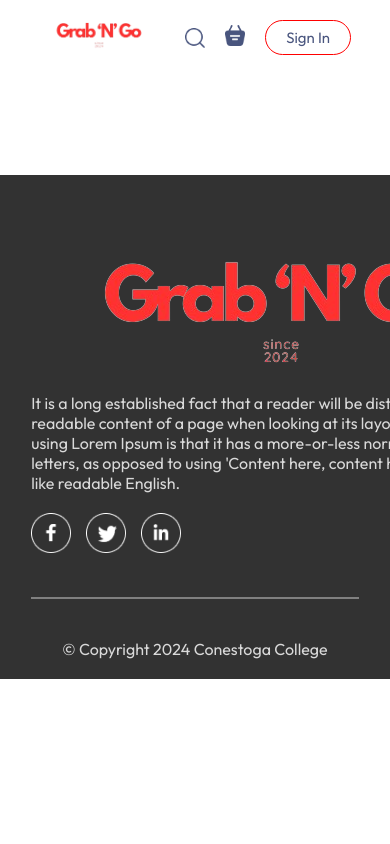
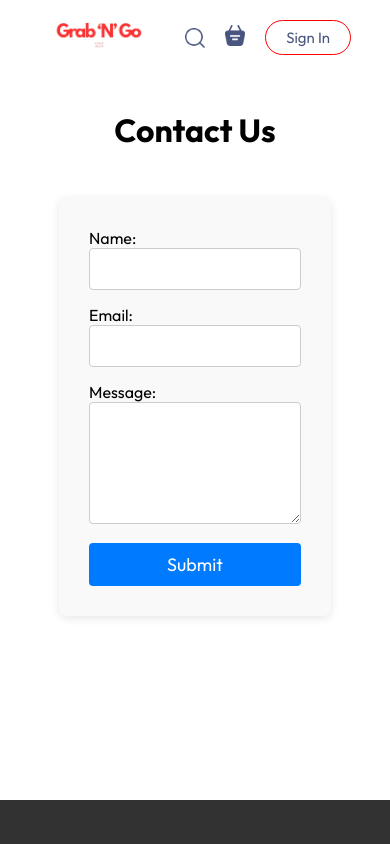
Before and after one commit to Anoop4u777/GrabNGo, a React (Vite) app in the folder frontend/: page /contact in a window 390 px wide. Shown: the top 844 px of the page. Built offline with nearby package versions, Linux system fonts and the light colour scheme; no server answers.

Commit message:
Contact/Mobile/About Pages Added | Navbar Links added for new pages | Route Added on App.jsx

```diff
--- a/frontend/src/App.jsx
+++ b/frontend/src/App.jsx
@@ -4,6 +4,8 @@ import { Route, Routes } from 'react-router-dom'
 import Home from './pages/Home/Home.jsx'
 import Cart from './pages/Cart/Cart.jsx'
 import MobileApp from './pages/Mobile-App/Mobile-App.jsx'
+import AboutUs from './pages/AboutUs/AboutUs.jsx'
+import ContactUs from './pages/ContactUs/ContactUs.jsx'
 import Restaurant from './pages/Restaurant/Restaurant.jsx'
 import PlaceOrder from './pages/PlaceOrder/PlaceOrder.jsx'
 import Footer from './components/Footer/Footer.jsx'
@@ -25,6 +27,8 @@ const App = () => {
           <Route path='/cart' element={<Cart />} />
           <Route path='/order' element={<PlaceOrder />} />
           <Route path='/mobile' element={<MobileApp />} />
+          <Route path='/about' element={<AboutUs />} />
+          <Route path='/contact' element={<ContactUs />} />
           <Route path='/restaurant' element={<Restaurant />} />
           <Route path="/restaurant/:id" element={<RestaurantDetail />} />
           <Route path="/verify" element={<Verify />} />
--- a/frontend/src/components/Navbar/Navbar.jsx
+++ b/frontend/src/components/Navbar/Navbar.jsx
@@ -24,8 +24,8 @@ const Navbar = ({setShowLogin}) => {
       <Link to='/'><li onClick={()=>setMenu('Home')} className={menu==='Home'?'active':''}>Home</li></Link>
       <Link to='/restaurant'><li onClick={()=>setMenu('Restaurants')} className={menu==='Restaurants'?'active':''}>Restaurants</li></Link>
       <Link to='/mobile'><li onClick={()=>setMenu('Mobile-App')} className={menu==='Mobile-App'?'active':''}>Mobile</li></Link>
-        <li onClick={()=>setMenu('Contact-Us')} className={menu==='Contact-Us'?'active':''}>Contact-Us</li>
-        <li onClick={()=>setMenu('About-Us')} className={menu==='About-Us'?'active':''}>About-Us</li>
+      <Link to='/about'><li onClick={()=>setMenu('About-Us')} className={menu==='About-Us'?'active':''}>About Us</li></Link>
+      <Link to='/contact'><li onClick={()=>setMenu('Contact-Us')} className={menu==='Contact-Us'?'active':''}>Contact Us</li></Link>
       </ul>
       <div className='navbar-right'>
         <img src={assets.search_icon} alt='search' />
--- /dev/null
+++ b/frontend/src/pages/AboutUs/AboutUs.css
@@ -0,0 +1,47 @@
+.container {
+    margin-top: 20px;
+  }
+
+  .text-center {
+    text-align: center;
+  }
+
+  .mb-5 {
+    margin-bottom: 3rem;
+  }
+
+  .row {
+    display: flex;
+    flex-wrap: wrap;
+  }
+
+  .col-md-6 {
+    flex: 0 0 50%;
+    max-width: 50%;
+    padding: 0 15px;
+  }
+
+  .mb-4 {
+    margin-bottom: 1.5rem;
+  }
+
+  .card {
+    border: 1px solid #ddd;
+    border-radius: 0.25rem;
+    overflow: hidden;
+    box-shadow: 0 2px 5px rgba(0, 0, 0, 0.1);
+  }
+
+  .card-img-top {
+    width: 100%;
+    height: auto;
+  }
+
+  .card-body {
+    padding: 1.25rem;
+  }
+
+  .card-title {
+    font-size: 1.25rem;
+    margin-bottom: 0.75rem;
+  }
--- /dev/null
+++ b/frontend/src/pages/AboutUs/AboutUs.jsx
@@ -0,0 +1,41 @@
+import React from 'react'
+import './AboutUs.css'
+
+const AboutUs = () => {
+    return(
+        <div className="container">
+        <h1 className="text-center mb-5">Our Members</h1>
+        <div className="row">
+          {/* Card 1 */}
+          <div className="col-md-6 mb-4">
+            <div className="card">
+              <div className="card-body">
+                <h5 className="card-title text-center">Anoop Krishnan Ramachandran</h5>
+                <h5 className="card-title text-center">8826078</h5>
+              </div>
+            </div>
+          </div>
+          {/* Card 2 */}
+          <div className="col-md-6 mb-4">
+            <div className="card">
+              <div className="card-body">
+                <h5 className="card-title text-center">Avdhesh Datta</h5>
+                <h5 className="card-title text-center">8921656</h5>
+              </div>
+            </div>
+          </div>
+          {/* Card 3 */}
+          <div className="col-md-6 mb-4">
+            <div className="card">
+              <div className="card-body">
+                <h5 className="card-title text-center">Chaz Swan</h5>
+                <h5 className="card-title text-center">8749159</h5>
+              </div>
+            </div>
+          </div>
+        </div>
+      </div>
+    );
+  };
+
+  export default AboutUs;
--- /dev/null
+++ b/frontend/src/pages/ContactUs/ContactUs.css
@@ -0,0 +1,49 @@
+.contact-container {
+    display: flex;
+    flex-direction: column;
+    align-items: center;
+    justify-content: center;
+    height: 80vh;
+    padding: 20px;
+    margin-top: -50px;
+  }
+
+  .text-center {
+    text-align: center;
+  }
+
+  .contact-form {
+    width: 100%;
+    max-width: 500px;
+    background-color: #f9f9f9;
+    padding: 30px;
+    border-radius: 8px;
+    box-shadow: 0 2px 10px rgba(0, 0, 0, 0.1);
+  }
+
+  .form-group {
+    margin-bottom: 15px;
+  }
+
+  .form-control {
+    width: 100%;
+    padding: 10px;
+    font-size: 16px;
+    border-radius: 4px;
+    border: 1px solid #ccc;
+  }
+
+  .btn-submit {
+    width: 100%;
+    padding: 10px;
+    font-size: 18px;
+    color: #fff;
+    background-color: #007bff;
+    border: none;
+    border-radius: 4px;
+    cursor: pointer;
+  }
+
+  .btn-submit:hover {
+    background-color: #0056b3;
+  }
--- /dev/null
+++ b/frontend/src/pages/ContactUs/ContactUs.jsx
@@ -0,0 +1,27 @@
+import React from 'react';
+import './ContactUs.css';
+
+const ContactUs = () => {
+  return (
+    <div className="contact-container">
+      <h1 className="text-center mb-5">Contact Us</h1>
+      <form className="contact-form">
+        <div className="form-group">
+          <label htmlFor="name">Name:</label>
+          <input type="text" id="name" className="form-control" required />
+        </div>
+        <div className="form-group">
+          <label htmlFor="email">Email:</label>
+          <input type="email" id="email" className="form-control" required />
+        </div>
+        <div className="form-group">
+          <label htmlFor="message">Message:</label>
+          <textarea id="message" className="form-control" rows="5" required></textarea>
+        </div>
+        <button type="submit" className="btn-submit">Submit</button>
+      </form>
+    </div>
+  );
+};
+
+export default ContactUs;
--- a/frontend/src/pages/Mobile-App/Mobile-App.jsx
+++ b/frontend/src/pages/Mobile-App/Mobile-App.jsx
@@ -7,7 +7,6 @@ const MobileApp = () => {
 
   return (
     <div className='mobile-page'>
-      <AppFeatures />
       <AppDownload />
     </div>
   )
```
Also changed, not shown: frontend/src/pages/AboutUs/member.jpg (added).
